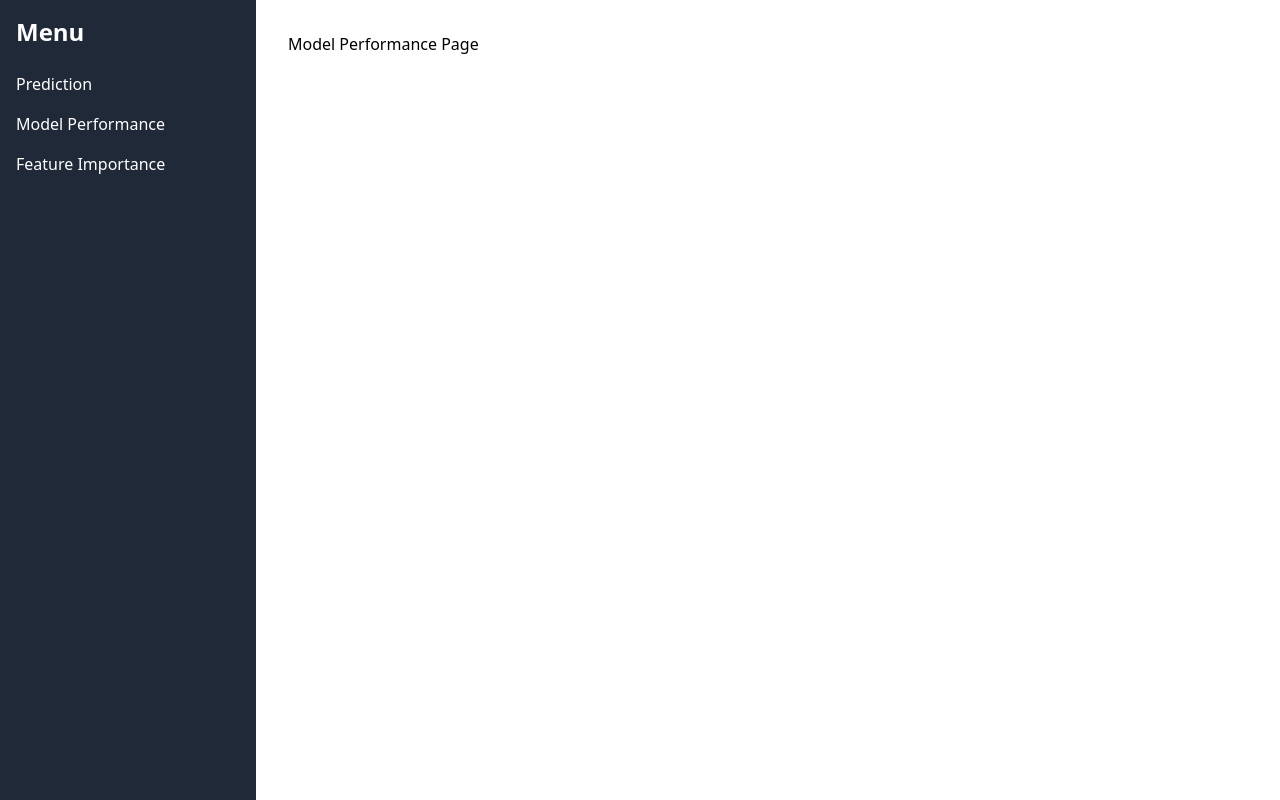
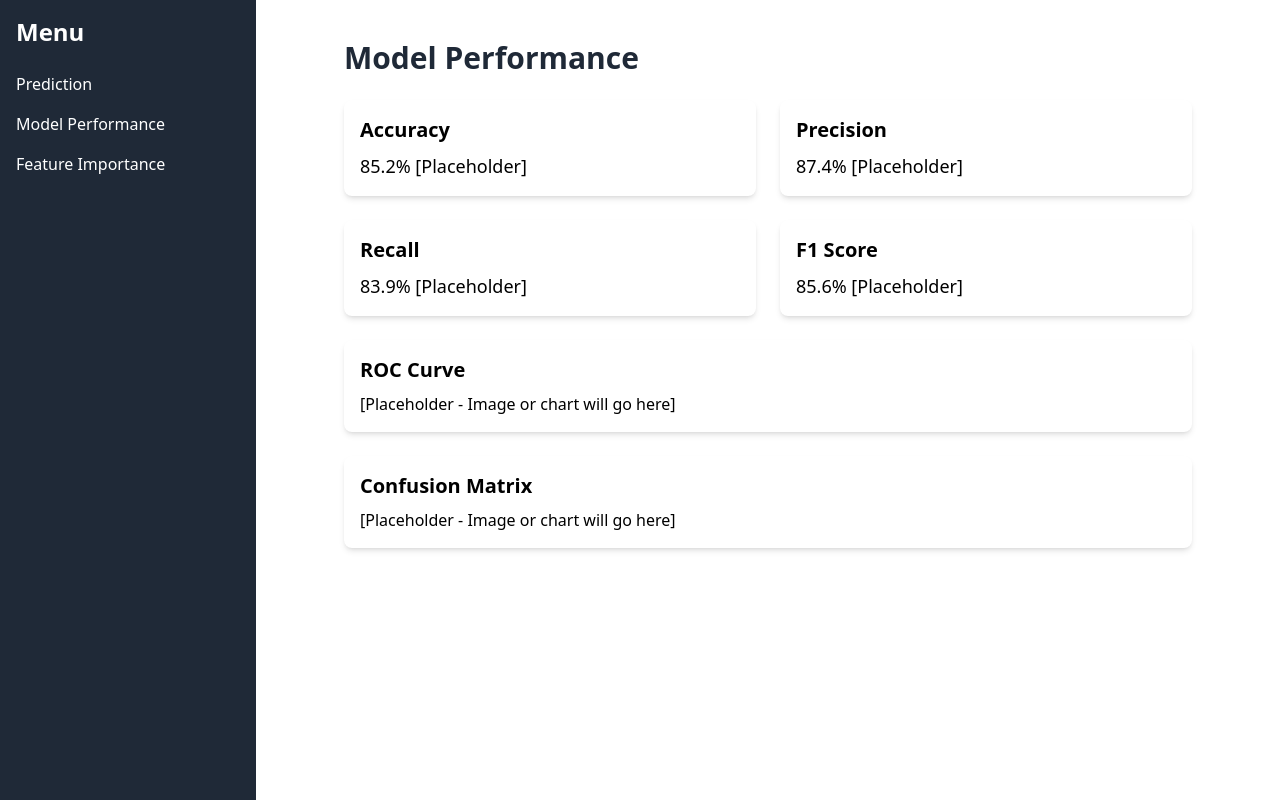
Before and after one commit to S-T-R-A-N-G-E-R/churn_prediction_app, a React (Create React App) app in the folder frontend/churn-prediction-frontend/: page /model-performance in a window 1280 px wide. Built offline with nearby package versions, Linux system fonts and the light colour scheme.

Commit message:
Added ModelPerformancePage component with metrics and placeholders

```diff
--- a/frontend/churn-prediction-frontend/src/App.js
+++ b/frontend/churn-prediction-frontend/src/App.js
@@ -5,7 +5,7 @@ import './index.css'; // Ensure Tailwind is included
 
 // Placeholder components (we'll build these later)
 import PredictionPage from './components/PredictionPage';
-const ModelPerformancePage = () => <div className="p-4">Model Performance Page</div>;
+import ModelPerformancePage from './components/ModelPerformancePage';
 const FeatureImportancePage = () => <div className="p-4">Feature Importance Page</div>;
 
 function App() {
--- /dev/null
+++ b/frontend/churn-prediction-frontend/src/components/ModelPerformancePage.js
@@ -0,0 +1,37 @@
+import React from 'react';
+
+const ModelPerformancePage = () => {
+  return (
+    <div className="p-6 max-w-4xl mx-auto">
+      <h2 className="text-3xl font-bold mb-6 text-gray-800">Model Performance</h2>
+      <div className="grid grid-cols-1 md:grid-cols-2 gap-6">
+        <div className="bg-white p-4 rounded-lg shadow-md">
+          <h3 className="text-xl font-bold mb-2">Accuracy</h3>
+          <p className="text-lg">85.2% [Placeholder]</p>
+        </div>
+        <div className="bg-white p-4 rounded-lg shadow-md">
+          <h3 className="text-xl font-bold mb-2">Precision</h3>
+          <p className="text-lg">87.4% [Placeholder]</p>
+        </div>
+        <div className="bg-white p-4 rounded-lg shadow-md">
+          <h3 className="text-xl font-bold mb-2">Recall</h3>
+          <p className="text-lg">83.9% [Placeholder]</p>
+        </div>
+        <div className="bg-white p-4 rounded-lg shadow-md">
+          <h3 className="text-xl font-bold mb-2">F1 Score</h3>
+          <p className="text-lg">85.6% [Placeholder]</p>
+        </div>
+      </div>
+      <div className="mt-6 bg-white p-4 rounded-lg shadow-md">
+        <h3 className="text-xl font-bold mb-2">ROC Curve</h3>
+        <p>[Placeholder - Image or chart will go here]</p>
+      </div>
+      <div className="mt-6 bg-white p-4 rounded-lg shadow-md">
+        <h3 className="text-xl font-bold mb-2">Confusion Matrix</h3>
+        <p>[Placeholder - Image or chart will go here]</p>
+      </div>
+    </div>
+  );
+};
+
+export default ModelPerformancePage;
```
